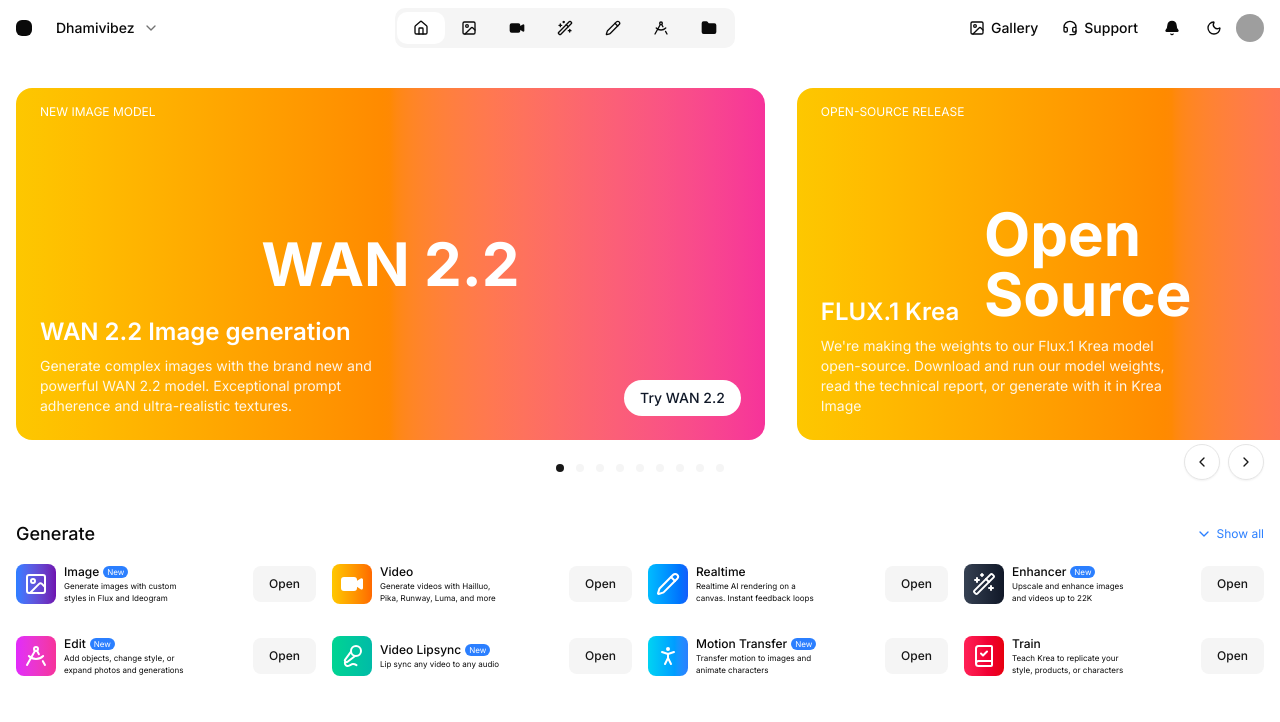
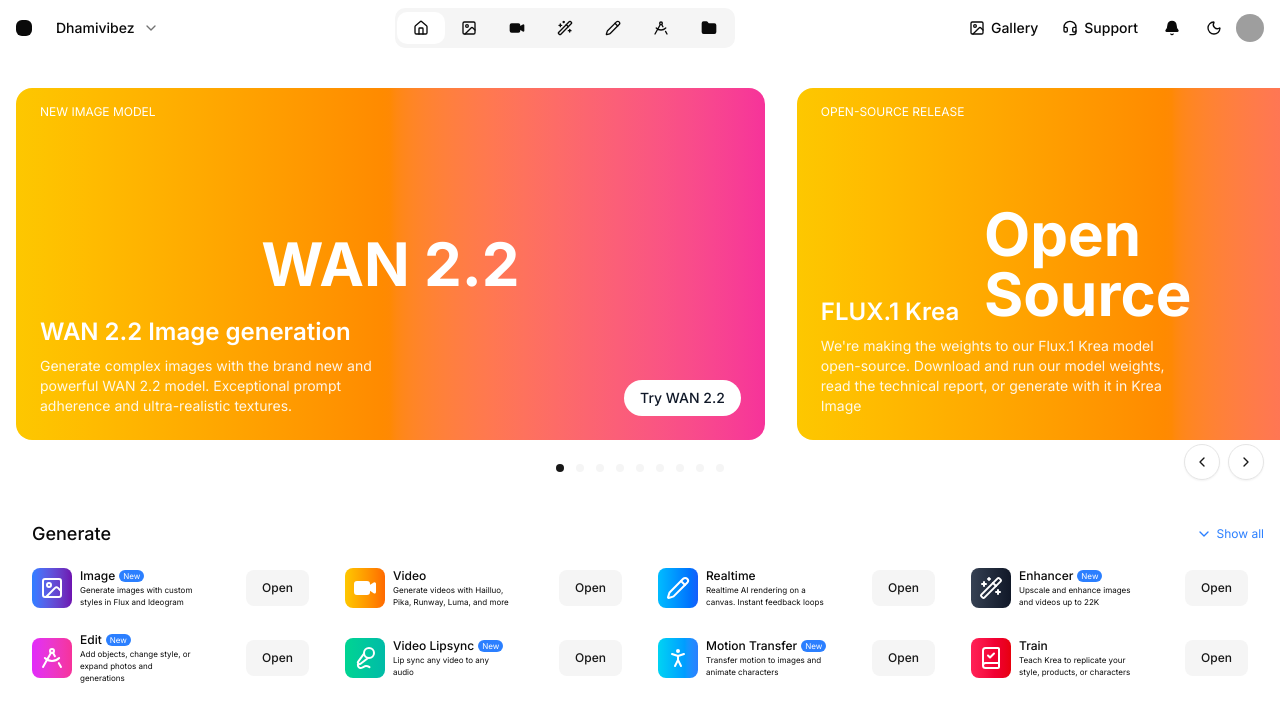
Before and after one commit to dhamivibez/ai-dashboard, a Next.js app: page / in a window 1280 px wide. Shown: the top 722 px of the page. Built offline with nearby package versions, Linux system fonts and the light colour scheme; grey boxes are pictures that could not be loaded.

Commit message:
style(ui): adjust spacing and layout in generate and model card components

```diff
--- a/components/Generate.tsx
+++ b/components/Generate.tsx
@@ -76,13 +76,13 @@
   return (
     <section className="mt-8 w-full px-4">
       <div className="flex justify-between">
-        <h3 className="text-lg font-medium">Generate</h3>
+        <h3 className="ml-4 text-lg font-medium">Generate</h3>
         <div className="flex items-center gap-1 text-blue-500">
           <ChevronDownIcon className="size-4" />
           <p className="text-xs">Show all</p>
         </div>
       </div>
-      <div className="grid grid-cols-4 gap-4">
+      <div className="grid grid-cols-4 gap-x-1">
         {models.map(({ name, description, icon, gradient, isNew }, index) => (
           <ModelCard
             key={index}
--- a/components/ui/ModelCard.tsx
+++ b/components/ui/ModelCard.tsx
@@ -17,7 +17,7 @@
   isNew,
 }: IModelCard) => {
   return (
-    <div className="mt-4 flex w-full items-center gap-2">
+    <div className="mt-4 flex w-full items-center gap-2 px-4 py-1">
       <div className={`h-fit w-fit rounded-md p-2 text-white ${gradient}`}>
         {icon}
       </div>
@@ -30,7 +30,7 @@
             </span>
           )}
         </div>
-        <p className="w-2/3 text-[8px]">{description}</p>
+        <p className="w-3/4 text-[8px]">{description}</p>
       </div>
       <Button variant="secondary" className="text-xs">
         Open
```
